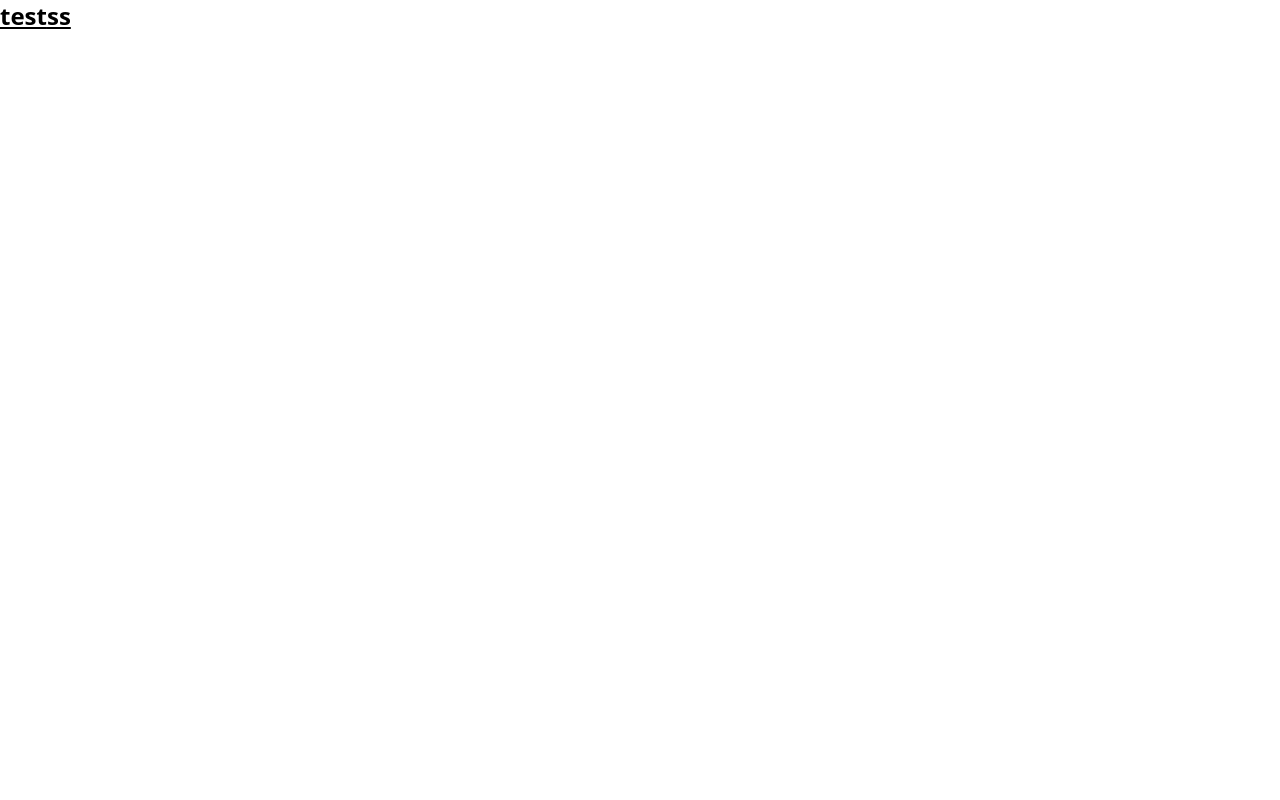
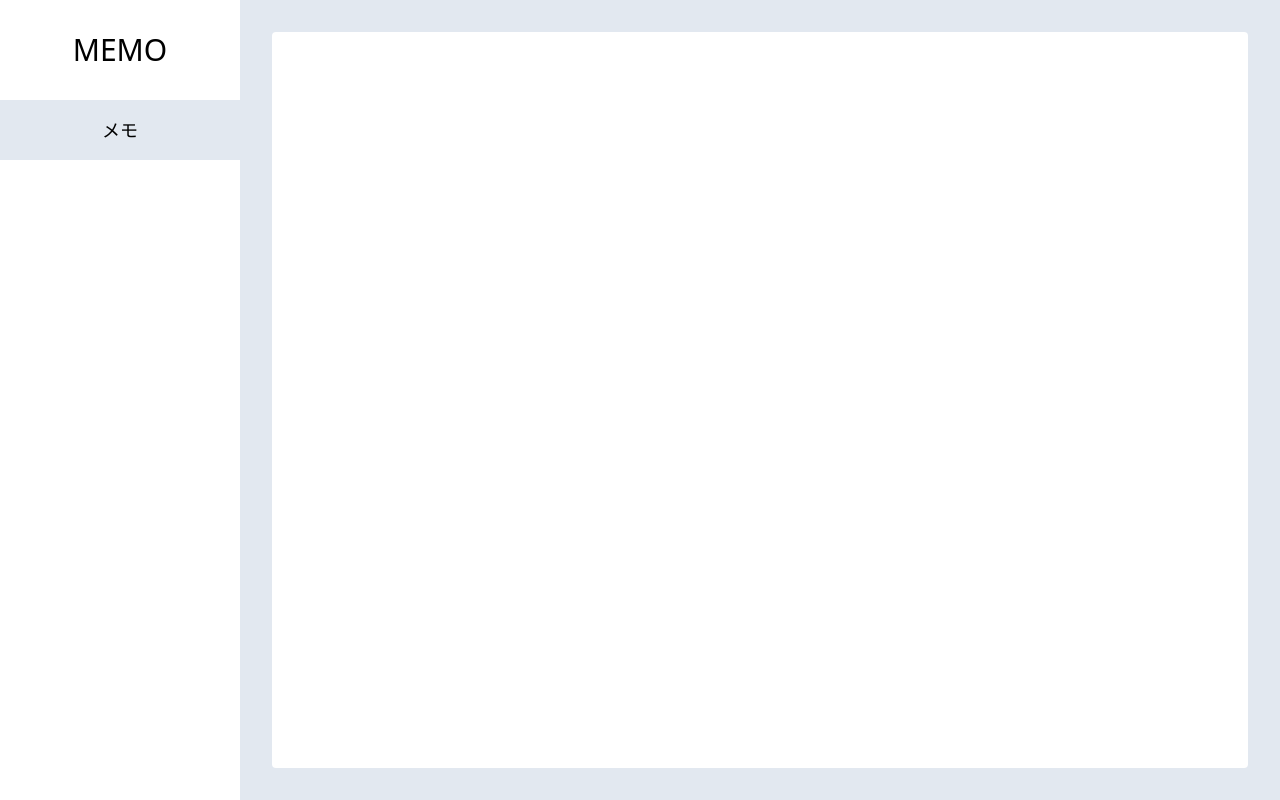
Before and after one commit to mittsutaka/memo-summary, a React (Create React App) app in the folder front/: page / in a window 1280 px wide. Built offline with nearby package versions, Linux system fonts and the light colour scheme.

Commit message:
layout作成完了

```diff
--- a/front/src/components/layouts/content/Content.tsx
+++ b/front/src/components/layouts/content/Content.tsx
@@ -2,11 +2,16 @@ import React from "react";
 import { ReactNode } from "react";
 
 type Props = {
-    children: ReactNode;
+  children: ReactNode;
+  className?: string;
 };
 
-const Content: React.FC<Props> = ({ children }) => {
-  return <div className="text-2xl font-bold underline">{children}ss</div>;
+const Content: React.FC<Props> = ({ children, className }) => {
+  return (
+    <main className={className}>
+      <div className="rounded h-full p-8 bg-white">{children}</div>
+    </main>
+  );
 };
 
 export default Content;
--- a/front/src/components/layouts/layout/Layout.tsx
+++ b/front/src/components/layouts/layout/Layout.tsx
@@ -4,14 +4,14 @@ import Content from "../content/Content";
 import SideMenu from "../side-menu/SideMenu";
 
 type Props = {
-  children: ReactNode;
+  children?: ReactNode;
 };
 
 const Layout: React.FC<Props> = ({ children }) => {
   return (
-    <div>
-      <SideMenu />
-      <Content>{children}</Content>
+    <div className="flex h-screen">
+      <SideMenu className="flex-none w-60"/>
+      <Content className="grow bg-slate-200 p-8">{children}</Content>
     </div>
   );
 };
--- /dev/null
+++ b/front/src/components/layouts/side-menu-item/SideMenuItem.tsx
@@ -0,0 +1,16 @@
+import React from "react";
+
+type Props = {
+  label: string;
+  selected?:boolean;
+};
+
+const SideMenuItem: React.FC<Props> = ({ label,selected }) => {
+  return (
+    <div className={`text-lg flex justify-center py-4 ${selected ? "bg-slate-200":""}`}>
+      <span className="text-lg">{label}</span>
+    </div>
+  );
+};
+
+export default SideMenuItem;
--- a/front/src/components/layouts/side-menu/SideMenu.tsx
+++ b/front/src/components/layouts/side-menu/SideMenu.tsx
@@ -1,11 +1,20 @@
 import React from "react";
+import SideMenuItem from "../side-menu-item/SideMenuItem";
 
 type Props = {
   name?: string;
+  className?: string;
 };
 
-const SideMenu: React.FC<Props> = ({ name }) => {
-  return <div>{name}</div>;
+const SideMenu: React.FC<Props> = ({ name, className }) => {
+  return (
+    <header className={className}>
+      <div className="flex justify-center py-8">
+        <h1 className="text-3xl">MEMO</h1>
+      </div>
+      <SideMenuItem label="メモ" selected/>
+    </header>
+  );
 };
 
 export default SideMenu;
--- a/front/src/components/pages/memo-index/MemoIndex.tsx
+++ b/front/src/components/pages/memo-index/MemoIndex.tsx
@@ -2,12 +2,11 @@ import React from "react";
 import Layout from "../../layouts/layout/Layout";
 
 type Props = {
-  name: string;
   className?: string;
 };
 
-const MemoIndex: React.FC<Props> = ({ name }) => {
-  return <Layout>{name}</Layout>
+const MemoIndex: React.FC<Props> = () => {
+  return <Layout></Layout>
 };
 
 export default MemoIndex;
--- a/front/src/components/pages/memo-index/MemoIndexContainer.tsx
+++ b/front/src/components/pages/memo-index/MemoIndexContainer.tsx
@@ -1,13 +1,8 @@
 import React from "react";
 import MemoIndex from "./MemoIndex";
 
-type Props = {
-  name: string;
-  className?:string;
-};
-
-const MemoIndexContainer: React.FC<Props> = ({ name,className }) => {
-  return <MemoIndex className="text-3xl font-bold underline" name="test"></MemoIndex>
+const MemoIndexContainer: React.FC = () => {
+  return <MemoIndex className="text-3xl font-bold underline"></MemoIndex>
 };
 
 export default MemoIndexContainer;
--- a/front/src/index.tsx
+++ b/front/src/index.tsx
@@ -6,6 +6,6 @@ import "./index.css";
 const root = ReactDOM.createRoot(document.getElementById("root") as HTMLElement);
 root.render(
   <React.StrictMode>
-    <MemoIndexContainer name="tessst" />
+    <MemoIndexContainer />
   </React.StrictMode>
 );
```
